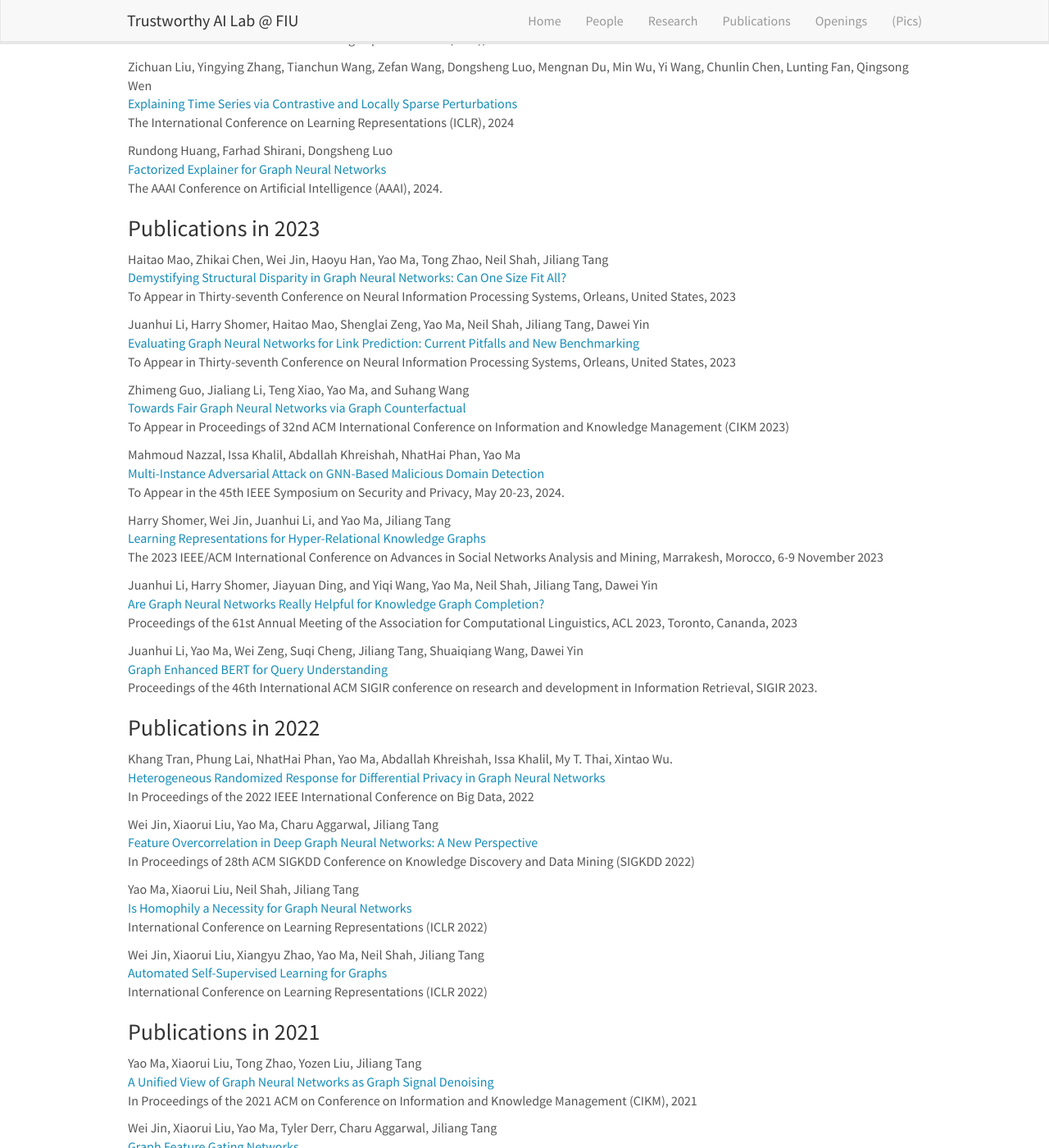
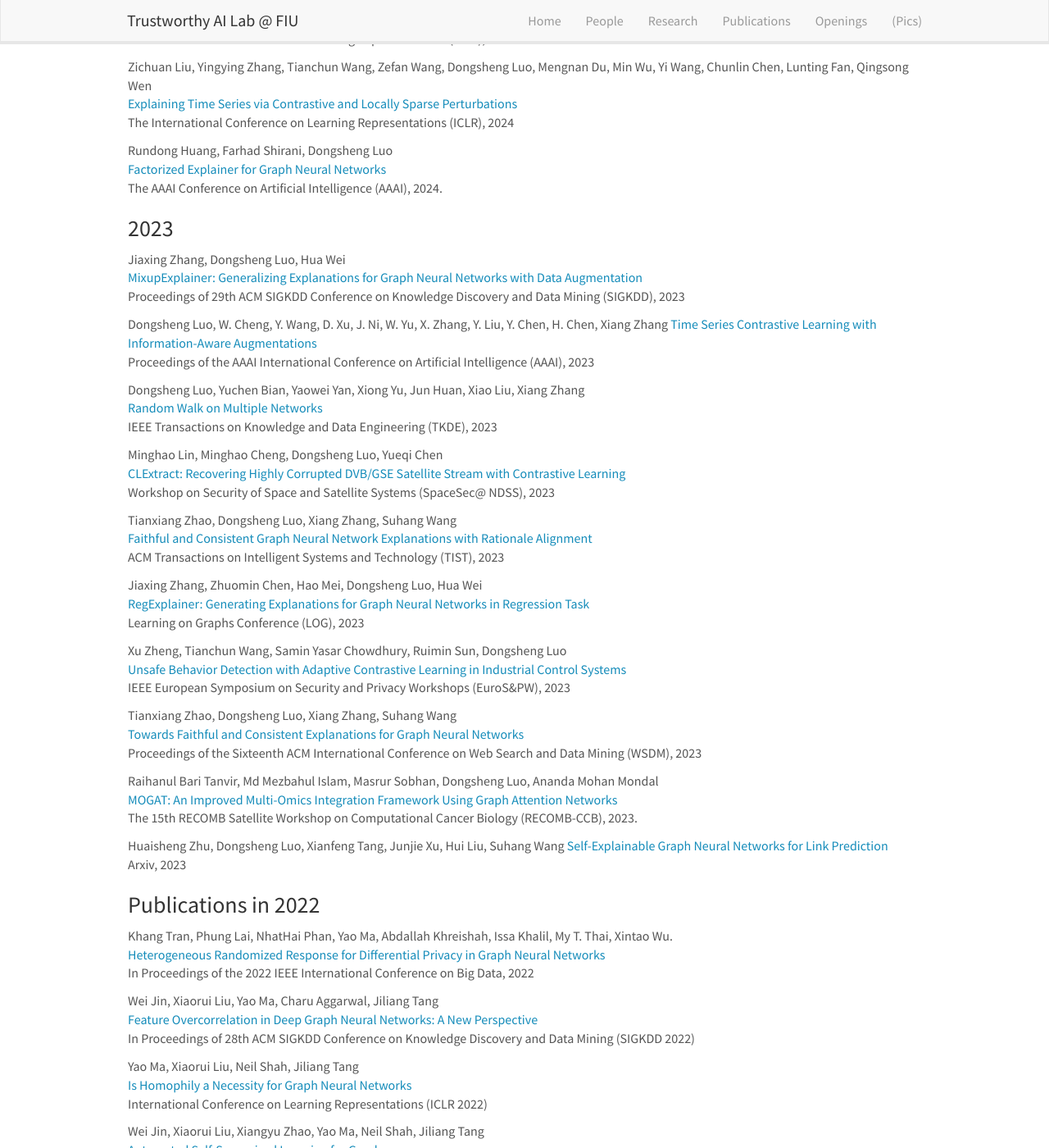
Before and after one commit to trustai4s-lab/trustai4s-lab.github.io, a Jekyll site: the page built from _pages/publications.md, in a window 1280 px wide and 1400 px high, scrolled down 583 px. Shown: the whole window at 82% size. Built offline with Jekyll 4.4.1, drawn with Linux system fonts in a browser that asks for light colours; nearby versions of some CDN libraries; some of the changed text lies outside the part shown.

Commit message:
Update publications.md

```diff
--- a/_pages/publications.md
+++ b/_pages/publications.md
@@ -21,7 +21,7 @@ arXiv:2310.10064
 
 ## Conference and Journal Publications
 
-### Publications in 2024
+### 2024
 
 Xu Zheng, Tianchun Wang, Wei Cheng, Aitian Ma, Haifeng Chen, Mo Sha, and Dongsheng Luo \
 [Parametric Augmentation for Time Series Contrastive Learning](https://openreview.net/forum?id=EIPLdFy3vp)\
@@ -41,35 +41,47 @@ Rundong Huang, Farhad Shirani, Dongsheng Luo\
 [Factorized Explainer for Graph Neural Networks](https://arxiv.org/abs/2312.05596)\
 The AAAI Conference on Artificial Intelligence (AAAI), 2024.
 
-### Publications in 2023
+### 2023
 
-Haitao Mao, Zhikai Chen, Wei Jin, Haoyu Han, Yao Ma, Tong Zhao, Neil Shah, Jiliang Tang\
-[Demystifying Structural Disparity in Graph Neural Networks: Can One Size Fit All?](https://arxiv.org/pdf/2306.01323.pdf)\
-To Appear in Thirty-seventh Conference on Neural Information Processing Systems, Orleans, United States, 2023
+Jiaxing Zhang, Dongsheng Luo, Hua Wei\
+[MixupExplainer: Generalizing Explanations for Graph Neural Networks with Data Augmentation](https://arxiv.org/abs/2307.07832)\
+Proceedings of 29th ACM SIGKDD Conference on Knowledge Discovery and Data Mining (SIGKDD), 2023
 
-Juanhui Li, Harry Shomer, Haitao Mao, Shenglai Zeng, Yao Ma, Neil Shah, Jiliang Tang, Dawei Yin\
-[Evaluating Graph Neural Networks for Link Prediction: Current Pitfalls and New Benchmarking](https://arxiv.org/pdf/2306.10453.pdf)\
-To Appear in Thirty-seventh Conference on Neural Information Processing Systems, Orleans, United States, 2023
+Dongsheng Luo, W. Cheng, Y. Wang, D. Xu, J. Ni, W. Yu, X. Zhang, Y. Liu, Y. Chen, H. Chen, Xiang Zhang
+[Time Series Contrastive Learning with Information-Aware Augmentations](https://arxiv.org/abs/2303.11911)\
+Proceedings of the AAAI International Conference on Artificial Intelligence (AAAI), 2023
 
-Zhimeng Guo, Jialiang Li, Teng Xiao, Yao Ma, and Suhang Wang\
-[Towards Fair Graph Neural Networks via Graph Counterfactual](https://arxiv.org/pdf/2307.04937.pdf)\
-To Appear in Proceedings of 32nd ACM International Conference on Information and Knowledge Management (CIKM 2023)
+Dongsheng Luo, Yuchen Bian, Yaowei Yan, Xiong Yu, Jun Huan, Xiao Liu, Xiang Zhang\
+[Random Walk on Multiple Networks](https://arxiv.org/abs/2307.01637)\
+IEEE Transactions on Knowledge and Data Engineering (TKDE), 2023
 
-Mahmoud Nazzal, Issa Khalil, Abdallah Khreishah, NhatHai Phan, Yao Ma\
-[Multi-Instance Adversarial Attack on GNN-Based Malicious Domain Detection](https://arxiv.org/pdf/2308.11754.pdf)\
-To Appear in the 45th IEEE Symposium on Security and Privacy, May 20-23, 2024.
+Minghao Lin, Minghao Cheng, Dongsheng Luo, Yueqi Chen\
+[CLExtract: Recovering Highly Corrupted DVB/GSE Satellite Stream with Contrastive Learning]()\
+Workshop on Security of Space and Satellite Systems (SpaceSec@ NDSS), 2023
 
-Harry Shomer, Wei Jin, Juanhui Li, and Yao Ma, Jiliang Tang\
-[Learning Representations for Hyper-Relational Knowledge Graphs](https://arxiv.org/pdf/2208.14322.pdf)\
-The 2023 IEEE/ACM International Conference on Advances in Social Networks Analysis and Mining, Marrakesh, Morocco, 6-9 November 2023
+Tianxiang Zhao, Dongsheng Luo, Xiang Zhang, Suhang Wang\
+[Faithful and Consistent Graph Neural Network Explanations with Rationale Alignment]()\
+ACM Transactions on Intelligent Systems and Technology (TIST), 2023
 
-Juanhui Li, Harry Shomer, Jiayuan Ding, and Yiqi Wang, Yao Ma, Neil Shah, Jiliang Tang, Dawei Yin\
-[Are Graph Neural Networks Really Helpful for Knowledge Graph Completion?](https://arxiv.org/pdf/2205.10652.pdf)\
-Proceedings of the 61st Annual Meeting of the Association for Computational Linguistics, ACL 2023, Toronto, Cananda, 2023
+Jiaxing Zhang, Zhuomin Chen, Hao Mei, Dongsheng Luo, Hua Wei\
+[RegExplainer: Generating Explanations for Graph Neural Networks in Regression Task]()\
+Learning on Graphs Conference (LOG), 2023
 
-Juanhui Li, Yao Ma, Wei Zeng, Suqi Cheng, Jiliang Tang, Shuaiqiang Wang, Dawei Yin\
-[Graph Enhanced BERT for Query Understanding](https://arxiv.org/pdf/2204.06522.pdf)\
-Proceedings of the 46th International ACM SIGIR conference on research and development in Information Retrieval, SIGIR 2023.
+Xu Zheng, Tianchun Wang, Samin Yasar Chowdhury, Ruimin Sun, Dongsheng Luo\
+[Unsafe Behavior Detection with Adaptive Contrastive Learning in Industrial Control Systems]()\
+IEEE European Symposium on Security and Privacy Workshops (EuroS&PW), 2023
+
+Tianxiang Zhao, Dongsheng Luo, Xiang Zhang, Suhang Wang\
+[Towards Faithful and Consistent Explanations for Graph Neural Networks]()\
+Proceedings of the Sixteenth ACM International Conference on Web Search and Data Mining (WSDM), 2023
+
+Raihanul Bari Tanvir, Md Mezbahul Islam, Masrur Sobhan, Dongsheng Luo, Ananda Mohan Mondal\
+[MOGAT: An Improved Multi-Omics Integration Framework Using Graph Attention Networks]()\
+The 15th RECOMB Satellite Workshop on Computational Cancer Biology (RECOMB-CCB), 2023.
+
+Huaisheng Zhu, Dongsheng Luo, Xianfeng Tang, Junjie Xu, Hui Liu, Suhang Wang
+[Self-Explainable Graph Neural Networks for Link Prediction]()\
+Arxiv, 2023
 
 ### Publications in 2022
 
```
